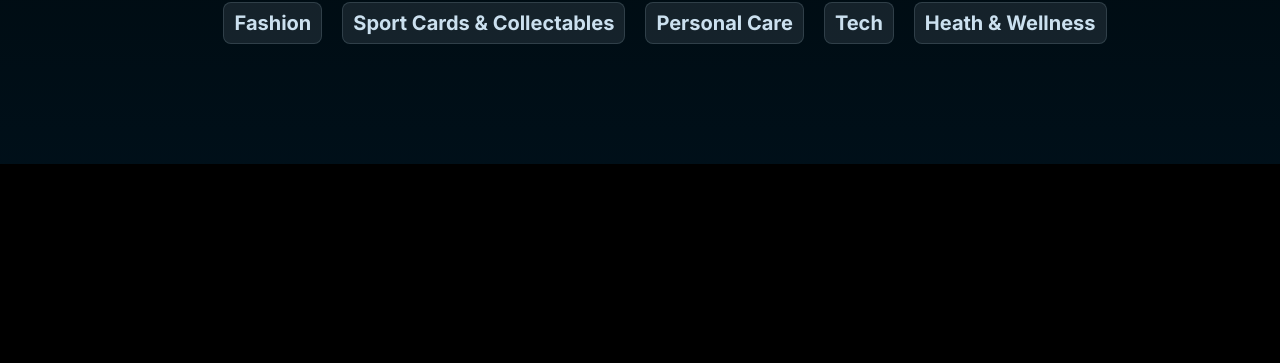
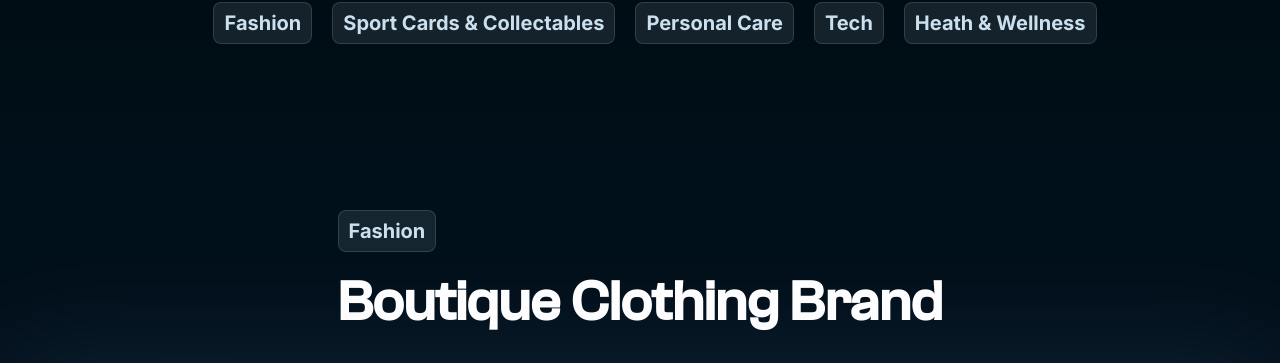
Before and after one commit to WillCBurroughs/sellrly, a React (Create React App) app: page /Who-We-Serve in a window 1280 px wide. Shown: the part 1010-1373 px from the top of the page. Before the commit the page ends 1174 px from the top, so only its background shows below. Built offline with nearby package versions, Linux system fonts and the light colour scheme; a web font is replaced by a local one.

Commit message:
Adding first version of who we serve sections

```diff
--- /dev/null
+++ b/src/components/atoms/WhoWeServeSectionMobile.js
@@ -0,0 +1,39 @@
+import '../../index.css'
+import EmphasisIcon from './EmphasisIcon';
+import GoalDesktop from '../../images/GoalDesktop.svg'
+import LineItemWhoWeServe from './LineItemWhoWeServe';
+import Strategy from '../../images/Strategy.svg';
+import Results from '../../images/Results.svg';
+
+function WhoWeServeSectionMobile(props) {
+  return (
+    <>
+    <div className='benefitDivMobileServices' id= {props.addSpace}>
+        <h2 className='benefitTextServicesMobile'>
+            <div>
+                <EmphasisIcon className = "emphasisAdjust" text = {props.emphasis}/>
+            </div>
+            {props.headerText}
+        </h2>
+        <div className='mainContentMobileWhoWeServe' id= {props.id}>
+            <div className='ImageContentMobileWhod'>
+                <img className = "MobileImage" src= {props.src} alt={props.alt || "unknow"}/>
+            </div>
+            <div className='TextContentWhoWeServe'>
+                <img src = {GoalDesktop} alt='Goal'/>
+                <LineItemWhoWeServe imgSrc = "2" text = {props.firstLine}/>
+                <img src = {Strategy} style={{marginTop: "10px"}} alt='Strategy'/>
+                <LineItemWhoWeServe imgSrc = "3" text = {props.secondLine}/>
+                <LineItemWhoWeServe imgSrc = "3" text = {props.thirdLine}/>
+                <img src = {Results} style={{marginTop: "10px"}} alt='Results' />
+                <LineItemWhoWeServe imgSrc = "1" text = {props.fourthLine}/>
+                <LineItemWhoWeServe imgSrc = "1" text = {props.fifthLine}/>
+                <LineItemWhoWeServe imgSrc = "1" text = {props.sixthLine}/>
+            </div>
+        </div>
+    </div>
+    </>
+  );
+}
+
+export default WhoWeServeSectionMobile;
--- /dev/null
+++ b/src/components/molecules/WhoWeServeContainerMobile.js
@@ -0,0 +1,78 @@
+import React from 'react';
+import '../../index.css'
+import WhoWeServeSectionMobile from '../atoms/WhoWeServeSectionMobile';
+import HobbyReseller from '../../images/HobbyResaler.svg';
+import Boutique from '../../images/Boutique.svg';
+import IndieSkincare from '../../images/IndieSkincare.png';
+import GadgetRetailer from '../../images/GadgetRetailer.png';
+import FitnessCoachh from '../../images/FitnessCoach.png';
+
+
+
+function WhoWeServeContainerMobile(props) {
+  return (
+
+    <div className='holdWhoWeServeMobile'>
+        <WhoWeServeSectionMobile
+            addSpace = "AddSpaceTop"
+            emphasis = "Fashion"
+            headerText = "Boutique Clothing Brand"
+            src = {Boutique}
+            firstLine = "Boost live stream views and sales during drops"
+            secondLine = "Target ads for stylish buyers on fashion blogs"
+            thirdLine = "Retarget viewers during peak hours"
+            fourthLine = "High Audience Growth"
+            fifthLine = "Increased Conversion rate"
+            sixthLine = "Revenue Surge"
+         />
+        <WhoWeServeSectionMobile
+            emphasis = "Sports Cards & Collectables"
+            headerText = "Hobby Seller on Whatnot"
+            src = {HobbyReseller}
+            id = "row-reverse"
+            firstLine = "Engage collectors to boost bids on cards"
+            secondLine = "Ads on forums, YouTube, and betting sites"
+            thirdLine = "Target buyers of baseball & basketball cards"
+            fourthLine = "Increased Bidding Activity"
+            fifthLine = "Increased Average Sale Price"
+            sixthLine = "High ROI"
+         />
+        <WhoWeServeSectionMobile
+            emphasis = "Personal Care"
+            headerText = "Indie Skincare Brand"
+            src = {IndieSkincare}
+            firstLine = "Sell clean beauty products with live demos"
+            secondLine = "Targeted campaigns for eco & cruelty-free communities"
+            thirdLine = "Retarget viewers with limited-time discounts"
+            fourthLine = "Increased Bidding Activity"
+            fifthLine = "Increased Average Sale Price"
+            sixthLine = "High ROI"
+         />
+        <WhoWeServeSectionMobile
+            emphasis = "Tech"
+            headerText = "Gadget Retailer Selling Smart Home Devices"
+            src = {GadgetRetailer}
+            id = "row-reverse"
+            firstLine = "Launch a new smart home bundle during a 3-day live selling event"
+            secondLine = "Campaign targeting tech enthusiasts and early adopters."
+            thirdLine = "Display ads on tech blogs, Reddit, and YouTube review channels synced to liveevent times"
+            fourthLine = "Increased Click-Through Rate"
+            fifthLine = "Bundle Sales Jump"
+            sixthLine = "Revenue Lift"
+         />
+        <WhoWeServeSectionMobile
+            emphasis = "Health & Wellness"
+            headerText = "Fitness Coach Selling Supplements"
+            src = {FitnessCoachh}
+            firstLine = "Attract health-conscious buyers for recurring subscriptions."
+            secondLine = "Ads on recipe blogs, fitness apps, and podcast networks"
+            thirdLine = "Algorithm for high-intent recurring product buyers"
+            fourthLine = "New Audience Reach"
+            fifthLine = "Subscription Sign-Up Surge"
+            sixthLine = "ROI Increase"
+        />
+    </div>
+  );
+}
+
+export default WhoWeServeContainerMobile;
--- a/src/components/templates/WhoWeServeMobile.js
+++ b/src/components/templates/WhoWeServeMobile.js
@@ -1,11 +1,13 @@
 import React from "react";
 import '../../index.css';
 import WhoWeServeAboveFold from "../molecules/WhoWeServeAboveFold";
+import WhoWeServeContainerMobile from "../molecules/WhoWeServeContainerMobile";
 
 function WhoWeServeMobile(props) {
   return (
     <>
     <WhoWeServeAboveFold/>
+    <WhoWeServeContainerMobile/>
     </>
   );
 }
--- a/src/index.css
+++ b/src/index.css
@@ -878,12 +878,16 @@ p {
   color: inherit;
 }
 
-.holdServicesServices, .holdServicesServicesMobile, .holdWhoWeServe {
+.holdServicesServices, .holdServicesServicesMobile, .holdWhoWeServe, .holdWhoWeServeMobile {
   position: absolute;
   padding: 100px;
   top: 700px;
   left: 0;
   right: 0;
+}
+
+.holdWhoWeServeMobile{
+  padding: 0;
 }
 
 .holdServicesServicesMobile{
@@ -905,7 +909,7 @@ p {
   margin-bottom: 30px;
 }
 
-.mainContentDesktopServices, .mainContentMobileServices, .mainContentMobileServices, .mainContentDesktopWhoWeServe, .mainContentAboutBanner {
+.mainContentDesktopServices, .mainContentMobileWhoWeServe, .mainContentMobileServices, .mainContentMobileServices, .mainContentDesktopWhoWeServe, .mainContentAboutBanner {
   width: calc(100vw - 200px);
   height: 350px;
   display: flex;
@@ -923,9 +927,16 @@ p {
   height: 300px;
 }
 
-.mainContentDesktopWhoWeServe {
+.mainContentDesktopWhoWeServe, .mainContentMobileWhoWeServe {
   box-shadow: 0 4px 128px 0 rgba(166, 160, 248, 0.14);
   height: 450px;
+}
+
+.mainContentMobileWhoWeServe {
+  width: 100vw;
+  height: auto;
+  display: flex;
+  flex-direction: column;
 }
 
 .mainContentDesktopServices::before, .mainContentMobileServices::before, .mainContentAboutBanner::before {
@@ -943,7 +954,7 @@ p {
   pointer-events: none;
 }
 
-.mainContentDesktopWhoWeServe::before {
+.mainContentDesktopWhoWeServe::before, .mainContentMobileWhoWeServe::before {
   content: "";
   position: absolute;
   inset: 0;
@@ -988,7 +999,19 @@ p {
   align-self: center;
 }
 
-
+.ImageContentMobileWhod{
+  padding: 20px;
+}
+
+#AddSpaceTop{
+  margin-top: 300px;
+}
+
+.MobileImage{
+  margin-bottom: -60px;
+  margin-top: 30px;
+  width: 90vw;
+}
 
 #TrackYourAnalytics{
   box-shadow: 0 4px 128px 0 rgba(138, 56, 245, 0.16);
@@ -1539,6 +1562,9 @@ input:focus, textarea:focus {
   width: 100vw;
   align-items: center;
   justify-content: center;
+  position: relative;
+  margin: 0 auto auto 0;
+  padding: 0;
 }
 
 .mainContentMobileServices{
@@ -1568,5 +1594,10 @@ input:focus, textarea:focus {
 
 .HoldLinksForWhoWeServeMobile{
   margin-top: 20px;
-  margin-left: 70px;
-}
+  margin-left: 50px;
+}
+
+.emphasisAdjust{
+  margin-top: 50px;
+  margin-bottom: 0px;
+}
```
